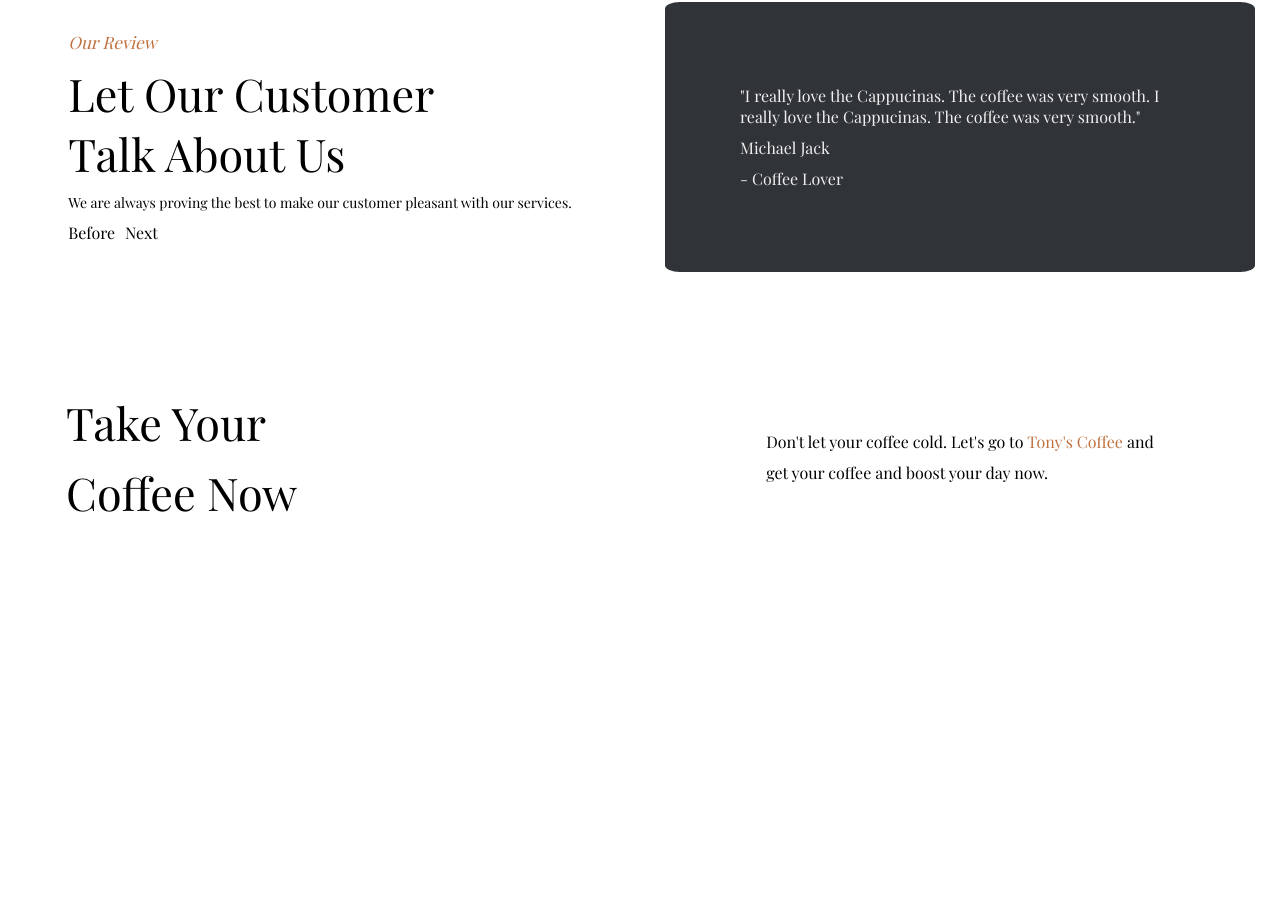
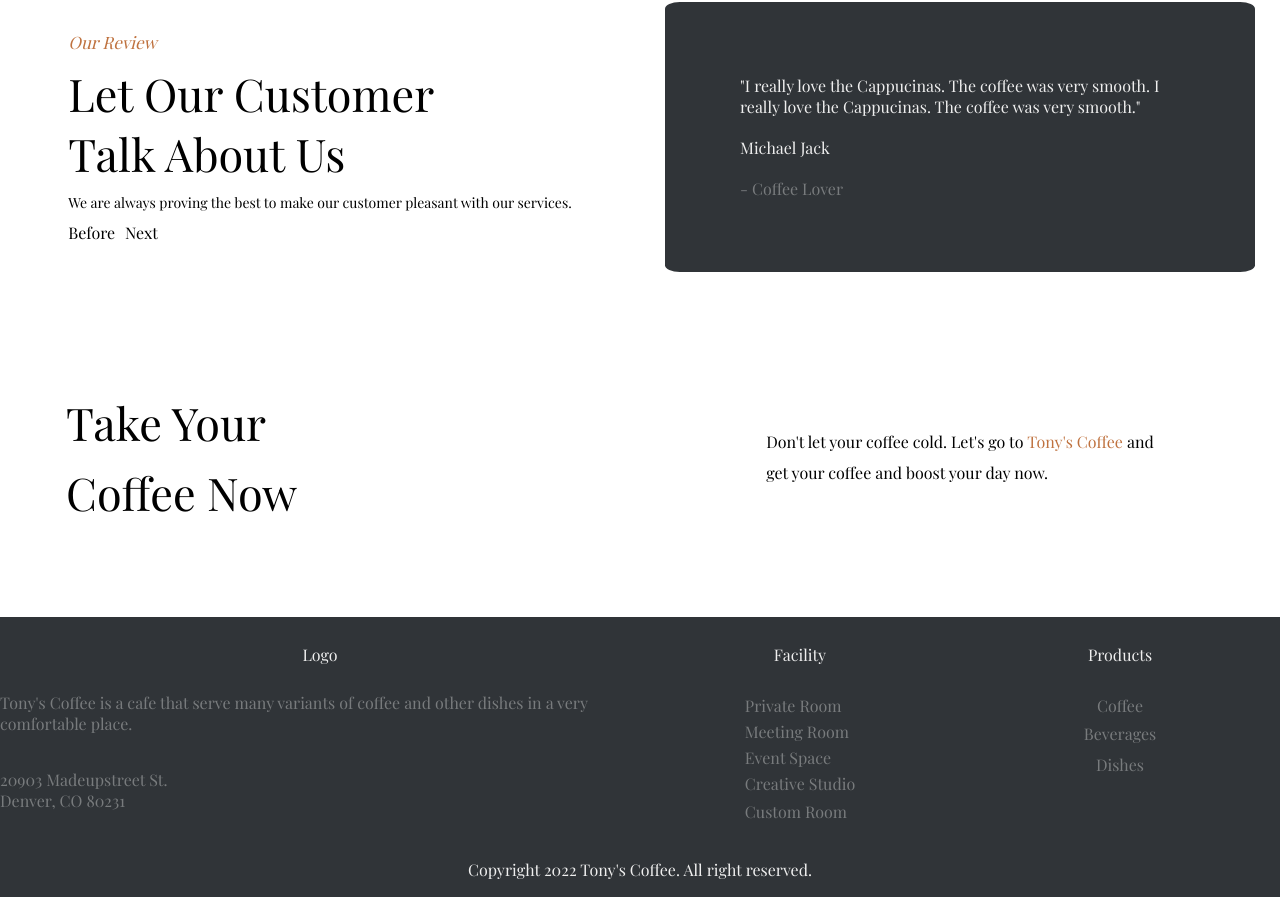
Before and after one commit to ingl3585/coffee-shop, a React (Create React App) app: page / in a window 1280 px wide. Shown: the part 1623-2520 px from the top of the page. Before the commit the page ends 2240 px from the top, so only its background shows below. Built offline with nearby package versions, Linux system fonts and the light colour scheme.

Commit message:
finishing up desktop homepage

```diff
--- a/src/components/Homepage/Homepage.js
+++ b/src/components/Homepage/Homepage.js
@@ -109,7 +109,7 @@ const Homepage = () => {
 							really love the Cappucinas. The coffee was very smooth."
 						</div>
 						<div>Michael Jack</div>
-						<div>- Coffee Lover</div>
+						<div className='bottom-review-text'>- Coffee Lover</div>
 					</div>
 					<div className='bottom-closing-statement-one'>
 						<div>Take Your</div>
@@ -124,39 +124,63 @@ const Homepage = () => {
 					</div>
 				</div>
 			</div>
-			{/* <div className='footer'>
-				<div>
-					<div>Logo</div>
-					<div>
-						Tony's Coffee is a cafe that serve many variants of coffee and other
-						dishes in a very comfortable place.
-					</div>
-					<div>Location Img</div>
-					<div>Made Up Address</div>
-				</div>
-				<div>
-					<div>
-						<div>Facility</div>
-						<ul>
-							<li>Private Room</li>
-							<li>Meeting Room</li>
-							<li>Event Space</li>
-							<li>Creative Studio</li>
-							<li>Custom Room</li>
-						</ul>
-					</div>
-					<div>
-						<div>Products</div>
-						<ul>
-							<li>Coffee</li>
-							<li>Beverages</li>
-							<li>Dishes</li>
-						</ul>
+			<div className='footer'>
+				<div className='left-footer-section'>
+					<div className='footer-logo'>Logo</div>
+					<div className='footer-info'>
+						<div className='footer-info-desc'>
+							Tony's Coffee is a cafe that serve many variants of coffee and
+							other dishes in a very comfortable place.
+						</div>
+						<div className='footer-info-address'>
+							20903 Madeupstreet St.
+							<br />
+							Denver, CO 80231
+						</div>
 					</div>
 				</div>
-				<hr />
-				<div>Copyright 2022 Tony's Coffee. All right reserved.</div>
-			</div> */}
+				<div className='right-footer-section'>
+					<div className='footer-facility-title'>Facility</div>
+					<ul className='footer-facility-list'>
+						<li>
+							<a href='#'>Private Room</a>
+						</li>
+						<li>
+							<a href='#'>Meeting Room</a>
+						</li>
+						<li>
+							<a href='#'>Event Space</a>
+						</li>
+						<li>
+							<a href='#'>Creative Studio</a>
+						</li>
+						<li>
+							<li>
+								<a href='#'>Custom Room</a>
+							</li>
+						</li>
+					</ul>
+					<div className='footer-products-title'>Products</div>
+					<ul className='footer-products-list'>
+						<li>
+							<a href='#'>Coffee</a>
+						</li>
+						<li>
+							<li>
+								<a href='#'>Beverages</a>
+							</li>
+						</li>
+						<li>
+							<li>
+								<a href='#'>Dishes</a>
+							</li>
+						</li>
+					</ul>
+				</div>
+				<div className='bottom-footer-section'>
+					<div>Copyright 2022 Tony's Coffee. All right reserved.</div>
+				</div>
+			</div>
 		</div>
 	);
 };
--- a/src/components/Homepage/homepage.css
+++ b/src/components/Homepage/homepage.css
@@ -55,7 +55,11 @@
     color: #BF723F;
 }
 
-.destination-title, .destination-list, .mid-statement, .mid-desc-one, .mid-desc-two, .mid-coffee-section {
+.destination-title {
+    color: #787B7D;
+}
+
+.destination-list, .mid-statement, .mid-desc-one, .mid-desc-two, .mid-coffee-section {
     color: #EFEFEF;
 }
 
@@ -65,6 +69,10 @@
 
 .mid-img {
     display: none;
+}
+
+.mid-desc-one, .mid-desc-two {
+    color: #787B7D;
 }
 
 .mid-link {
@@ -77,8 +85,20 @@
     color: #BF723F;
 }
 
+.bottom-review-text {
+    color: #787B7D;
+}
+
 .bottom-open-statement {
     color: #202131;
+}
+
+.footer-info-desc {
+    color: #787B7D;
+}
+
+.footer-info-address {
+    color: #787B7D;
 }
 
 /* Tablet/Desktop Sizing */
@@ -146,7 +166,7 @@
         background-color: #303438;
         display: grid;
         grid-template-columns: repeat(2, 1fr);
-        height: 60vh;
+        height: 50vh;
     }
 
     .mid-left {
@@ -211,7 +231,7 @@
     }
 
     .logo-section {
-        height: 40vh;
+        height: 50vh;
         display: flex;
         flex-direction: column;
         justify-content: space-evenly;
@@ -279,7 +299,7 @@
         color: #EFEFEF;
         background-color: #303438;
         border-radius: 2.5%;
-        gap: 10px;
+        gap: 20px;
     }
 
     .bottom-closing-statement-one {
@@ -305,4 +325,88 @@
         margin: 0 auto;
         gap: 10px;
     }
+
+    .footer {
+        height: 35vh;
+        display: grid;
+        grid-template-columns: repeat(2, 1fr);
+        grid-template-rows: 2fr 0.5fr;
+        background-color: #303438;
+        color: #EFEFEF;
+    }
+
+    .left-footer-section {
+        grid-column: 1/2;
+        grid-row: 1/2;
+        display: grid;
+        grid-template-rows: 1fr 2fr;
+    }
+
+    .footer-logo {
+        grid-column: 1/2;
+        grid-row: 1/2;
+        margin: auto;
+    }
+
+    .footer-info {
+        grid-column: 1/2;
+        grid-row: 2/3;
+        display: flex;
+        flex-direction: column;
+        align-items: flex-start;
+        justify-content: flex-start;
+        margin: 0 auto;
+        gap: 35px;
+    }
+
+    .right-footer-section {
+        grid-column: 2/3;
+        grid-row: 1/2;
+        display: grid;
+        grid-template-columns: repeat(2, 1fr);
+        grid-template-rows: 1fr 2fr;
+    }
+
+    .footer-facility-title {
+        grid-column: 1/2;
+        grid-row: 1/2;
+        margin: auto;
+    }
+
+    .footer-facility-list {
+        grid-column: 1/2;
+        grid-row: 2/3;
+        margin: 0 auto;
+    }
+
+    .footer-products-title {
+        grid-column: 2/3;
+        grid-row: 1/2;
+        margin: auto;
+    }
+
+    .footer-products-list {
+        grid-column: 2/3;
+        grid-row: 2/3;
+        display: flex;
+        flex-direction: column;
+        justify-content: flex-start;
+        align-items: center;
+    }
+
+    li, li a {
+        color: #787B7D;
+        text-decoration: none;
+        list-style: none;
+        padding: 2.5px 0;
+    }
+
+    .bottom-footer-section {
+        grid-column: 1/3;
+        grid-row: 2/3;
+        display: flex;
+        flex-direction: column;
+        justify-content: center;
+        align-items: center;
+    }
 }
```
